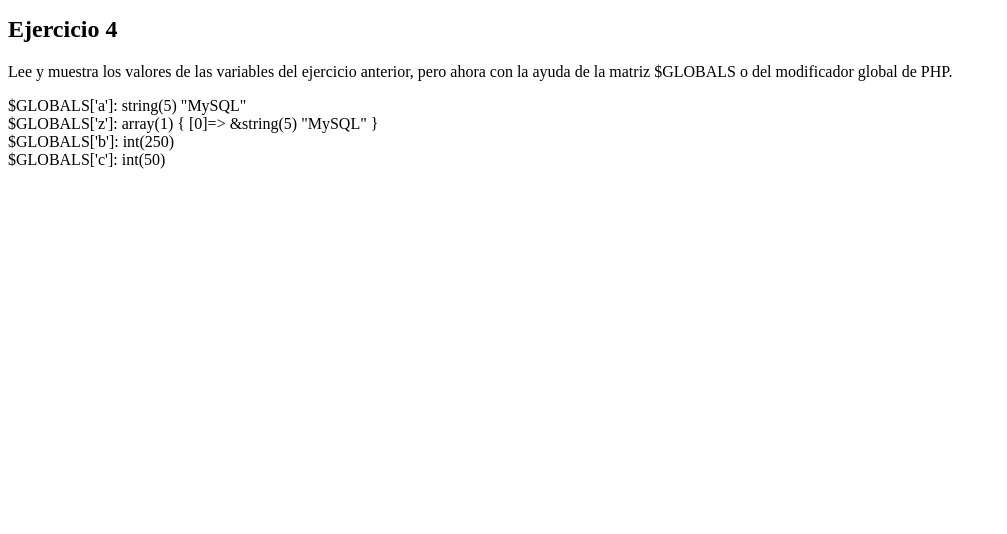
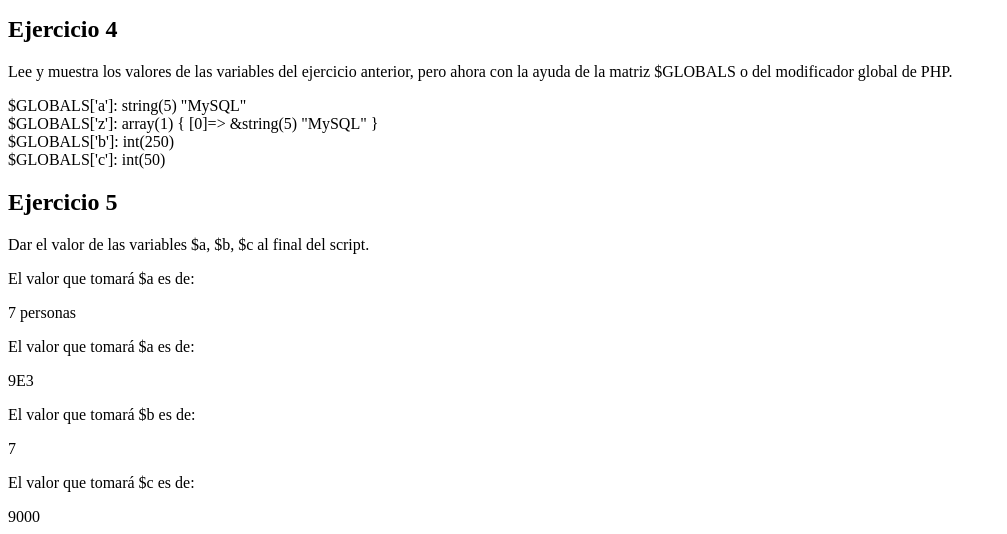
Before and after one commit to Kippie01PW/tecweb, a PHP site: page / in a window 1280 px wide. Shown: the part 745-1279 px from the top of the page, without its empty margins (0-1007 px from the left). Before the commit the page ends 914 px from the top, so only its background shows below. Run offline with PHP 8.4, Linux system fonts and the light colour scheme.

Commit message:
Se realizó el inciso 5 de la práctica correctamente

```diff
--- a/practicas/p04/index.php
+++ b/practicas/p04/index.php
@@ -123,6 +123,32 @@
     unset($b);
     unset($c);
     ?>
+    <h2>Ejercicio 5</h2>
+    <p>Dar el valor de las variables $a, $b, $c al final del script.</p>
+    <?php
 
+    $a = "7 personas";
+    echo "<p>El valor que tomará \$a es de: </p>" . $a;
+    echo "<br>";
+
+    $b = (integer) $a;
+    $a = "9E3";
+    echo "<p>El valor que tomará \$a es de: </p>" . $a;
+    echo "<br>";
+    $c = (double) $a;
+;
+
+    $b = 7;
+    echo "<p>El valor que tomará \$b es de: </p>" . $b;
+    echo "<br>";
+
+    $c = 9000.0;
+    echo "<p>El valor que tomará \$c es de: </p>" . $c;
+    echo "<br>";
+
+    unset($a);
+    unset($b);
+    unset($c);
+    ?>
 </body>
 </html>
```
